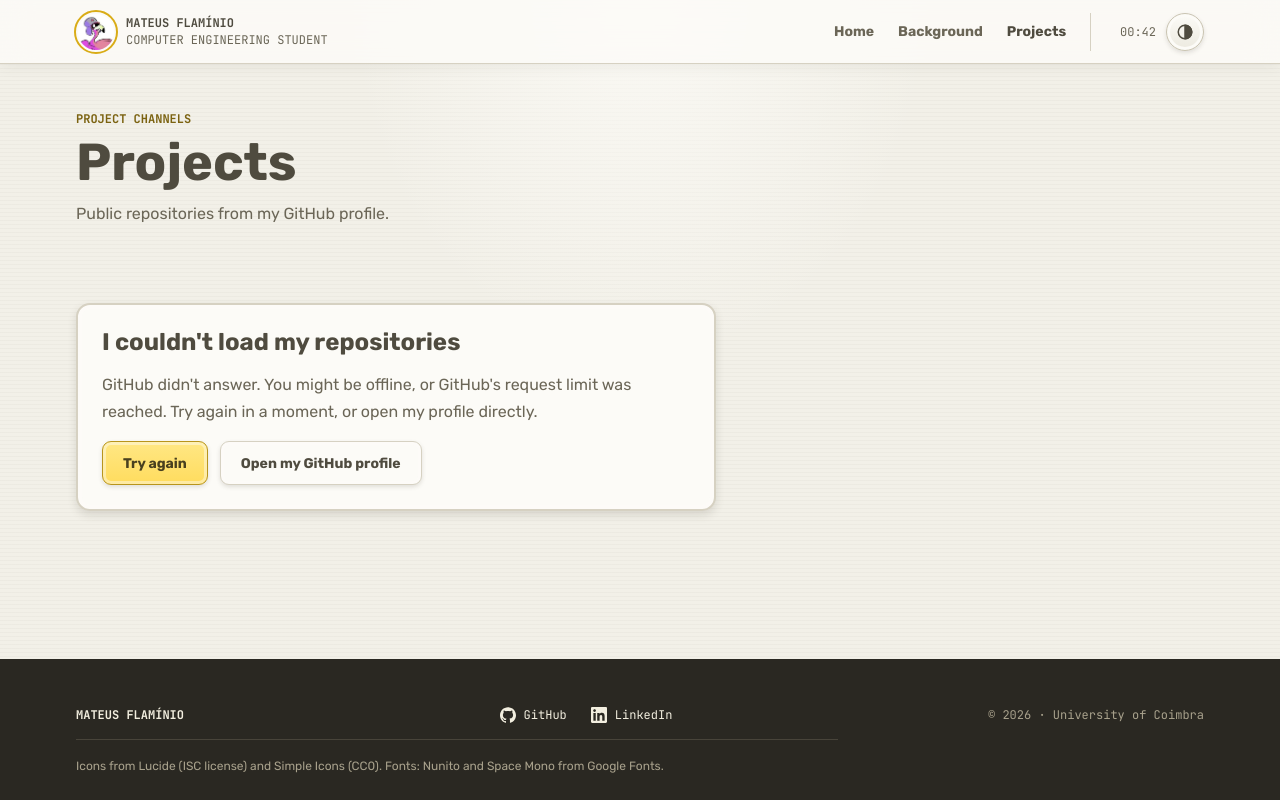
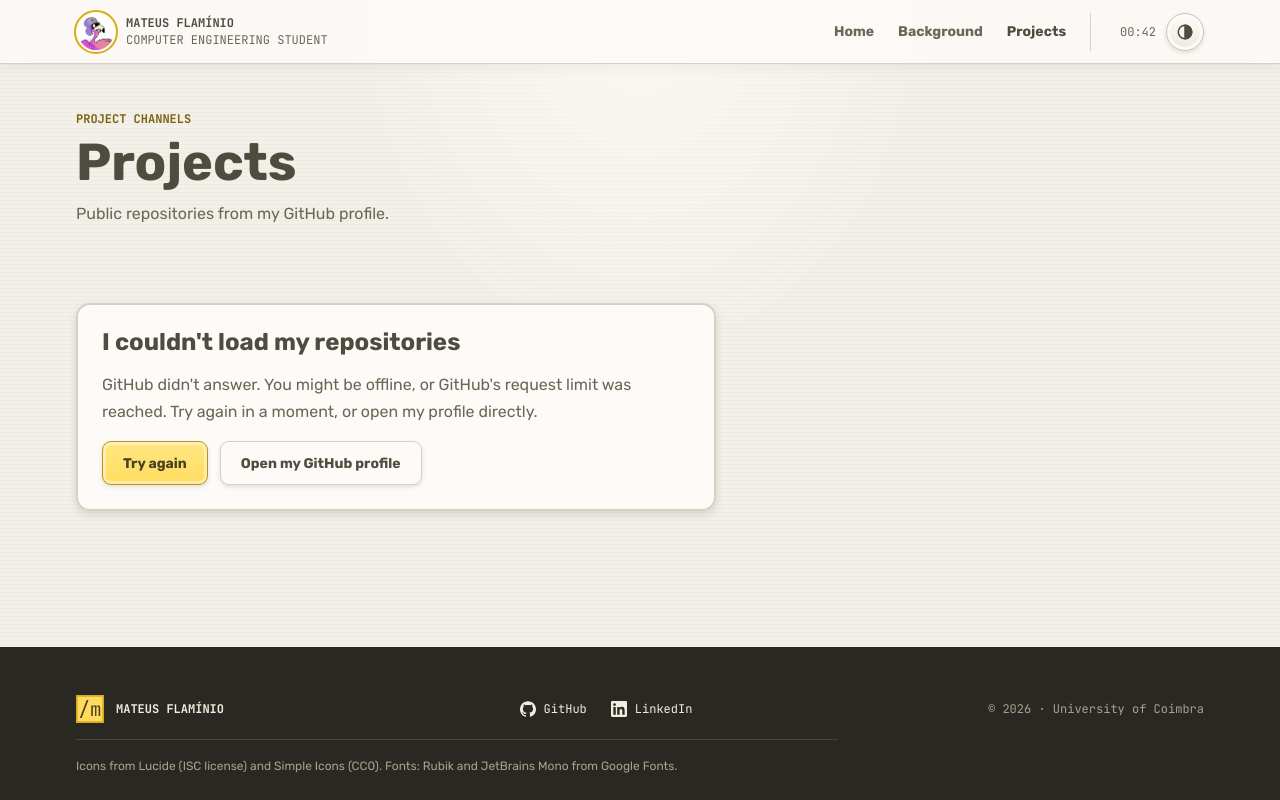
Before and after one commit to MateusFlaminio/webdev-assignment-2, a plain HTML site: page projects.html in a window 1280 px wide. Drawn offline with Linux system fonts and the light colour scheme; no server answers.

Commit message:
fix: add favicon, footer font credits

```diff
--- a/css/base.css
+++ b/css/base.css
@@ -1,4 +1,4 @@
-@import url('https://fonts.googleapis.com/css2?family=Exo+2:ital,wght@0,100..900;1,100..900&family=JetBrains+Mono:ital,wght@0,100..800;1,100..800&family=Rubik:ital,wght@0,300..900;1,300..900&display=swap');
+@import url('https://fonts.googleapis.com/css2?family=JetBrains+Mono:ital,wght@0,100..800;1,100..800&family=Rubik:ital,wght@0,300..900;1,300..900&display=swap');
 
 * {
 	margin: 0;
--- a/css/footer.css
+++ b/css/footer.css
@@ -17,6 +17,17 @@
 		gap: var(--space-3) var(--space-5);
 		font-family: var(--font-monospace);
 		font-size: var(--text-tiny);
+
+		.footer-brand {
+			display: inline-flex;
+			align-items: center;
+			gap: var(--space-3);
+
+			img {
+				width: 28px;
+				height: 28px;
+			}
+		}
 
 		small {
 			color: #a8a18c;
--- a/js/site-layout.js
+++ b/js/site-layout.js
@@ -17,7 +17,7 @@ class SiteHeader extends HTMLElement {
 				<div class="container navbar-inner">
 					<a class="brand" href="./">
 						<span class="brand-orb">
-							<img src="assets/images/pfp.webp" alt="Profile picture">
+							<img src="assets/images/pfp.webp" alt="" width="150" height="150">
 						</span>
 						<span class="brand-text">
 							<b>MATEUS FLAMÍNIO</b>
@@ -59,7 +59,10 @@ class SiteFooter extends HTMLElement {
 			<footer class="site-footer">
 				<div class="container footer-inner">
 					<div class="footer-top">
-						<strong>MATEUS FLAMÍNIO</strong>
+						<span class="footer-brand">
+							<img src="assets/favicon.svg" alt="" width="128" height="128">
+							<strong>MATEUS FLAMÍNIO</strong>
+						</span>
 
 						<nav class="footer-links" aria-label="Social">
 							<a href="https://github.com/MateusFlaminio" target="_blank" rel="noopener"><span class="logo logo-github" aria-hidden="true"></span> GitHub</a>
@@ -68,7 +71,7 @@ class SiteFooter extends HTMLElement {
 
 						<small>© 2026 · University of Coimbra</small>
 					</div>
-					<p class="credits">Icons from Lucide (ISC license) and Simple Icons (CC0). Fonts: Nunito and Space Mono from Google Fonts.</p>
+					<p class="credits">Icons from Lucide (ISC license) and Simple Icons (CC0). Fonts: Rubik and JetBrains Mono from Google Fonts.</p>
 				</div>
 			</footer>`;
 	}
--- a/projects.html
+++ b/projects.html
@@ -4,6 +4,7 @@
 		<meta charset="UTF-8">
 		<meta name="viewport" content="width=device-width, initial-scale=1">
 		<title>Mateus Flamínio · Projects</title>
+		<link rel="icon" href="assets/favicon.svg" type="image/svg+xml">
 
 		<link rel="stylesheet" href="css/variables.css">
 		<link rel="stylesheet" href="css/base.css">
```
Also changed, not shown: background.html (+1 -0 lines), index.html (+3 -2 lines), assets/favicon.svg (added).
